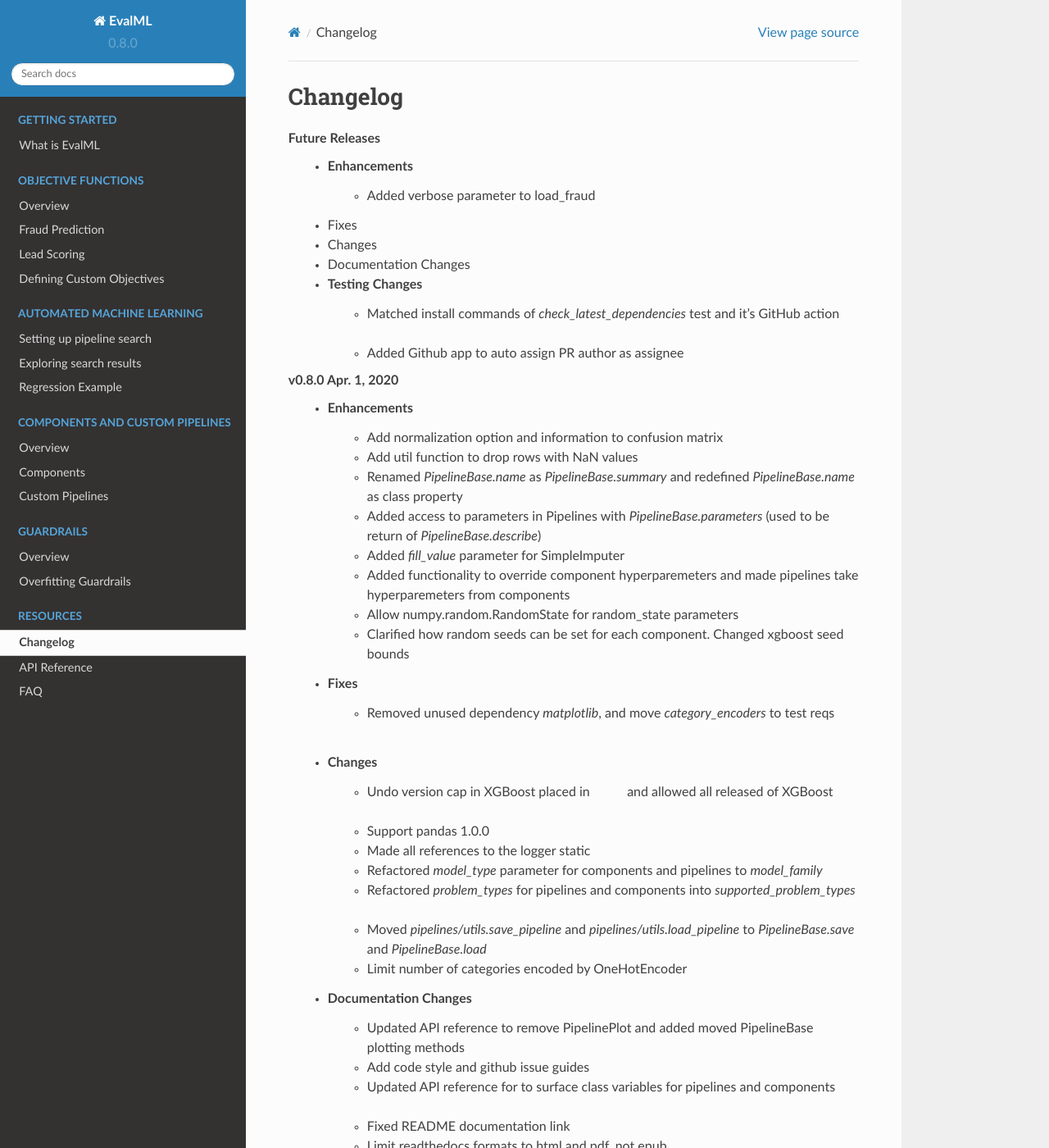
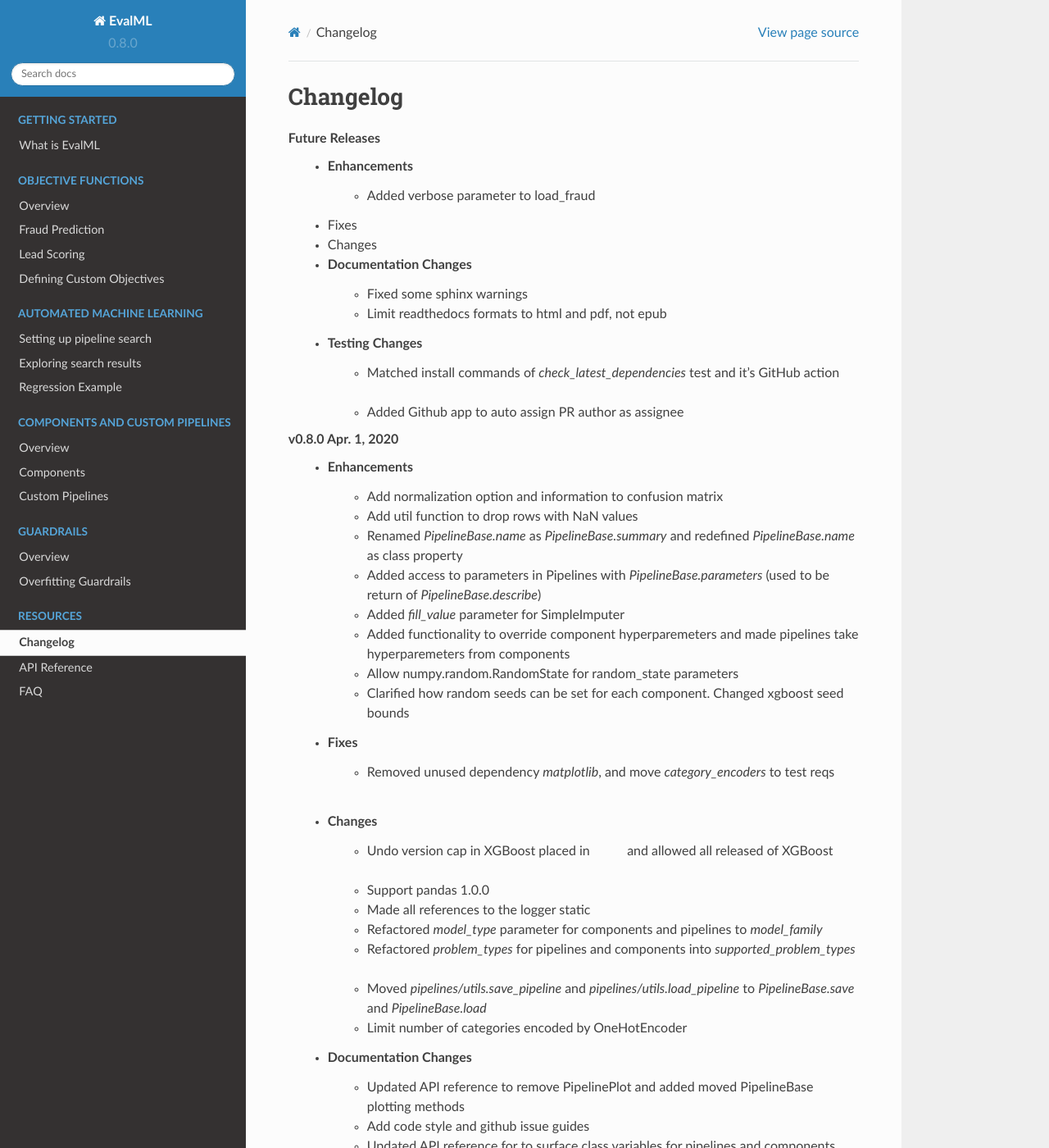
Before and after one commit to alteryx/evalml, a Sphinx documentation site: the page built from docs/source/changelog.rst, in a window 1280 px wide and 1400 px high. Shown: the whole window at 82% size. Built offline with Sphinx 7.4.7 and the Read the Docs theme 2.0.0, drawn with Linux system fonts in a browser that asks for light colours; comment, search, counter and statistics services are not loaded.

Commit message:
Remove some docs warnings (#593)
* Fix changelog docs warning

* Remove duplicate docs entry for AutoClassificationSearch.plot.generate_confusion_matrix

* Changelog

```diff
--- a/docs/source/api_reference.rst
+++ b/docs/source/api_reference.rst
@@ -55,7 +55,6 @@ Plotting
     AutoClassificationSearch.plot.get_roc_data
     AutoClassificationSearch.plot.generate_roc_plot
     AutoClassificationSearch.plot.get_confusion_matrix_data
-    AutoClassificationSearch.plot.generate_confusion_matrix
     AutoClassificationSearch.plot.generate_confusion_matrix
 
 
--- a/docs/source/changelog.rst
+++ b/docs/source/changelog.rst
@@ -8,6 +8,8 @@ Changelog
     * Fixes
     * Changes
     * Documentation Changes
+        * Fixed some sphinx warnings :pr:`593`
+        * Limit readthedocs formats to html and pdf, not epub :pr:`594`
     * Testing Changes
         * Matched install commands of `check_latest_dependencies` test and it's GitHub action :pr:`578`
         * Added Github app to auto assign PR author as assignee :pr:`477`
@@ -93,6 +94,7 @@ Changelog
         * Rewind XGBoost version to before 1.0.0 to diagnose test failures for that version :pr:`402`
         * Update dependency check to use a whitelist :pr:`417`
         * Update unit test jobs to not install dev deps :pr:`455`
+
 .. warning::
 
     **Breaking Changes**
```
Also changed, not shown: other parts of docs/source/changelog.rst (+0 -1 lines).
